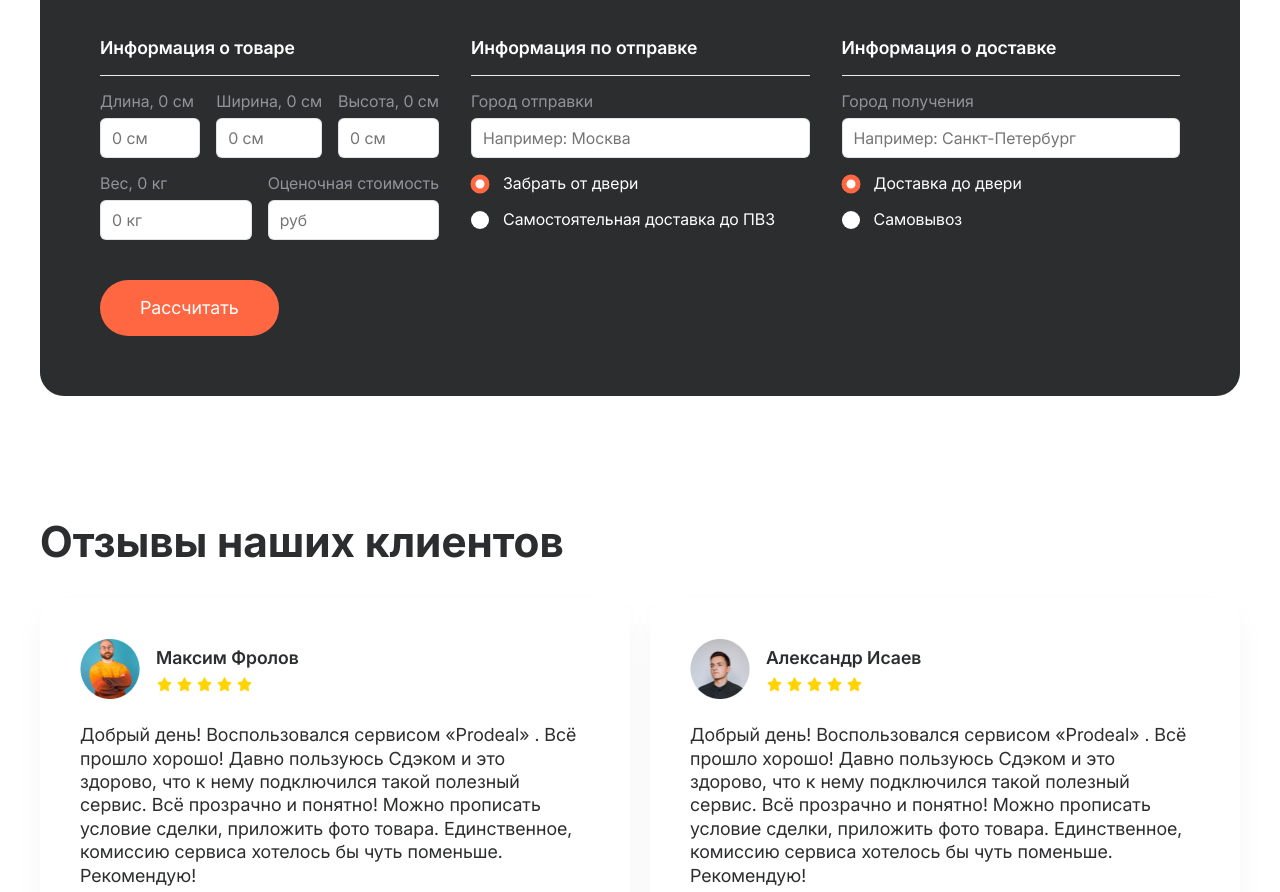
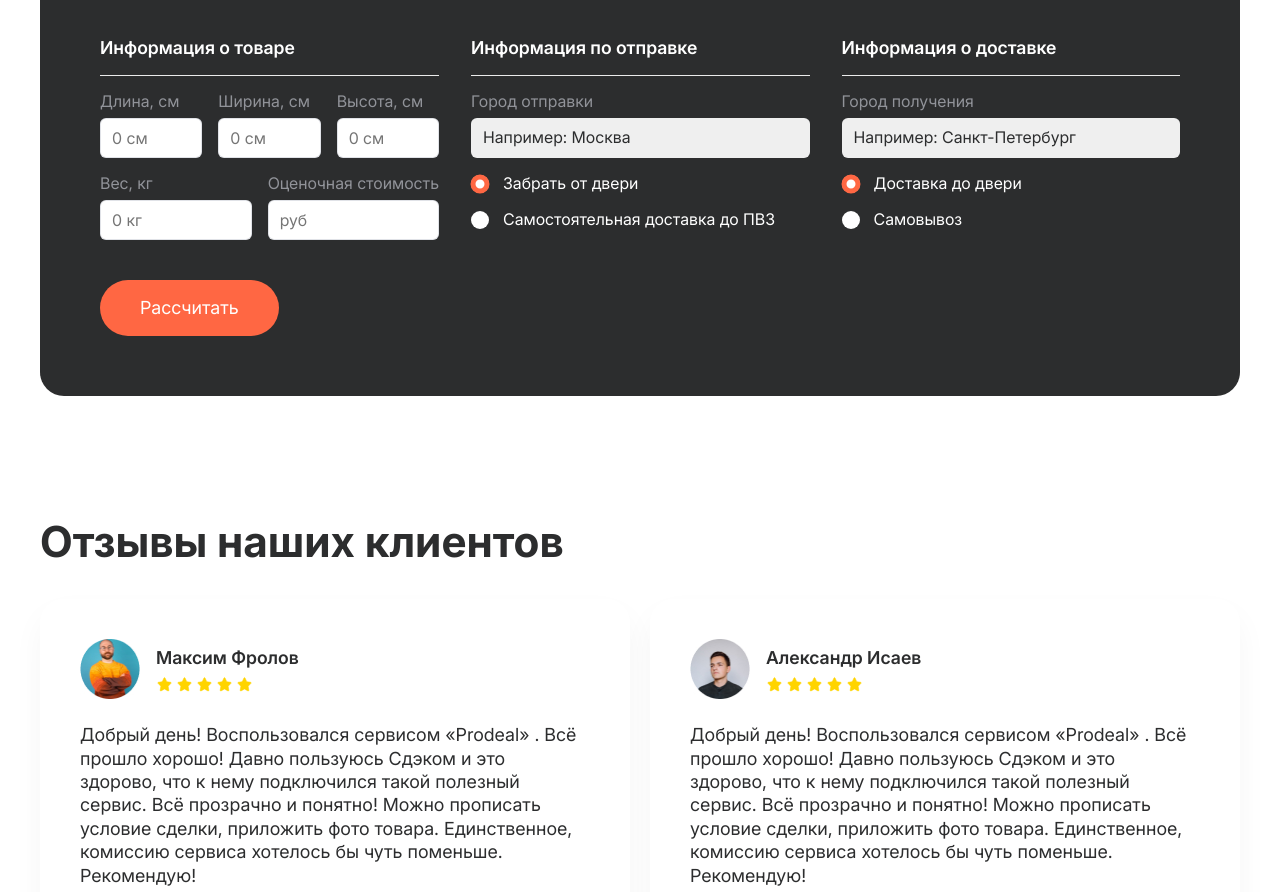
Before and after one commit to ahawi/prodeal2, a plain HTML site: page index.html in a window 1280 px wide. Shown: the part 2419-3311 px from the top of the page. Drawn offline with Linux system fonts and the light colour scheme; files whose address does not match are found by name.

Commit message:
add select

```diff
--- a/index.html
+++ b/index.html
@@ -426,7 +426,7 @@
                     <div class="parameters__product-group">
                       <div class="field">
                         <label class="field__label" for="length"
-                          >Длина, 0 см</label
+                          >Длина, см</label
                         >
                         <input
                           class="field__input restricted-input"
@@ -440,7 +440,7 @@
 
                       <div class="field">
                         <label class="field__label" for="width"
-                          >Ширина, 0 см</label
+                          >Ширина, см</label
                         >
                         <input
                           class="field__input restricted-input"
@@ -454,7 +454,7 @@
 
                       <div class="field">
                         <label class="field__label" for="height"
-                          >Высота, 0 см</label
+                          >Высота, см</label
                         >
                         <input
                           class="field__input restricted-input"
@@ -469,9 +469,7 @@
 
                     <div class="parameters__product-group">
                       <div class="field">
-                        <label class="field__label" for="weight"
-                          >Вес, 0 кг</label
-                        >
+                        <label class="field__label" for="weight">Вес, кг</label>
                         <input
                           class="field__input restricted-input"
                           id="weight"
@@ -506,14 +504,35 @@
                         <label for="sending-city" class="field__label">
                           Город отправки
                         </label>
-                        <input
-                          type="text"
-                          class="field__input"
+                        <select
+                          class="field__select"
+                          name="sending-city"
                           id="sending-city"
-                          name="sending-city"
-                          placeholder="Например: Москва"
                           required
-                        />
+                        >
+                          <option
+                            value="Например: Москва"
+                            disabled
+                            selected
+                            hidden
+                          >
+                            Например: Москва
+                          </option>
+                          <option value="Москва">Москва</option>
+                          <option value="Санкт-Петербург">
+                            Санкт-Петербург
+                          </option>
+                          <option value="Новосибирск">Новосибирск</option>
+                          <option value="Екатеринбург">Екатеринбург</option>
+                          <option value="Казань">Казань</option>
+                          <option value="Нижний Новгород">
+                            Нижний Новгород
+                          </option>
+                          <option value="Красноярск">Красноярск</option>
+                          <option value="Челябинск">Челябинск</option>
+                          <option value="Самара">Самара</option>
+                          <option value="Уфа">Уфа</option>
+                        </select>
                       </div>
                       <fieldset class="radios">
                         <legend class="radios__title visually-hidden">
@@ -557,14 +576,35 @@
                         <label for="delivery-city" class="field__label">
                           Город получения
                         </label>
-                        <input
-                          type="text"
-                          class="field__input"
+                        <select
+                          class="field__select"
+                          name="delivery-city"
                           id="delivery-city"
-                          name="delivery-city"
-                          placeholder="Например: Санкт-Петербург"
                           required
-                        />
+                        >
+                          <option
+                            value="Например: Санкт-Петербург"
+                            disabled
+                            selected
+                            hidden
+                          >
+                            Например: Санкт-Петербург
+                          </option>
+                          <option value="Москва">Москва</option>
+                          <option value="Санкт-Петербург">
+                            Санкт-Петербург
+                          </option>
+                          <option value="Новосибирск">Новосибирск</option>
+                          <option value="Екатеринбург">Екатеринбург</option>
+                          <option value="Казань">Казань</option>
+                          <option value="Нижний Новгород">
+                            Нижний Новгород
+                          </option>
+                          <option value="Красноярск">Красноярск</option>
+                          <option value="Челябинск">Челябинск</option>
+                          <option value="Самара">Самара</option>
+                          <option value="Уфа">Уфа</option>
+                        </select>
                       </div>
                       <fieldset class="radios">
                         <legend class="radios__title visually-hidden">
@@ -608,14 +648,35 @@
                         <label for="sending-city" class="field__label">
                           Город отправки
                         </label>
-                        <input
-                          type="text"
-                          class="field__input"
+                        <select
+                          class="field__select"
+                          name="sending-city"
                           id="sending-city"
-                          name="sending-city"
-                          placeholder="Например: Москва"
                           required
-                        />
+                        >
+                          <option
+                            value="Например: Москва"
+                            disabled
+                            selected
+                            hidden
+                          >
+                            Например: Москва
+                          </option>
+                          <option value="Москва">Москва</option>
+                          <option value="Санкт-Петербург">
+                            Санкт-Петербург
+                          </option>
+                          <option value="Новосибирск">Новосибирск</option>
+                          <option value="Екатеринбург">Екатеринбург</option>
+                          <option value="Казань">Казань</option>
+                          <option value="Нижний Новгород">
+                            Нижний Новгород
+                          </option>
+                          <option value="Красноярск">Красноярск</option>
+                          <option value="Челябинск">Челябинск</option>
+                          <option value="Самара">Самара</option>
+                          <option value="Уфа">Уфа</option>
+                        </select>
                       </div>
                       <fieldset class="radios">
                         <legend class="radios__title visually-hidden">
@@ -659,14 +720,35 @@
                         <label for="delivery-city" class="field__label">
                           Город получения
                         </label>
-                        <input
-                          type="text"
-                          class="field__input"
+                        <select
+                          class="field__select"
+                          name="delivery-city"
                           id="delivery-city"
-                          name="delivery-city"
-                          placeholder="Например: Санкт-Петербург"
                           required
-                        />
+                        >
+                          <option
+                            value="Например: Санкт-Петербург"
+                            disabled
+                            selected
+                            hidden
+                          >
+                            Например: Санкт-Петербург
+                          </option>
+                          <option value="Москва">Москва</option>
+                          <option value="Санкт-Петербург">
+                            Санкт-Петербург
+                          </option>
+                          <option value="Новосибирск">Новосибирск</option>
+                          <option value="Екатеринбург">Екатеринбург</option>
+                          <option value="Казань">Казань</option>
+                          <option value="Нижний Новгород">
+                            Нижний Новгород
+                          </option>
+                          <option value="Красноярск">Красноярск</option>
+                          <option value="Челябинск">Челябинск</option>
+                          <option value="Самара">Самара</option>
+                          <option value="Уфа">Уфа</option>
+                        </select>
                       </div>
                       <fieldset class="radios">
                         <legend class="radios__title visually-hidden">
```
